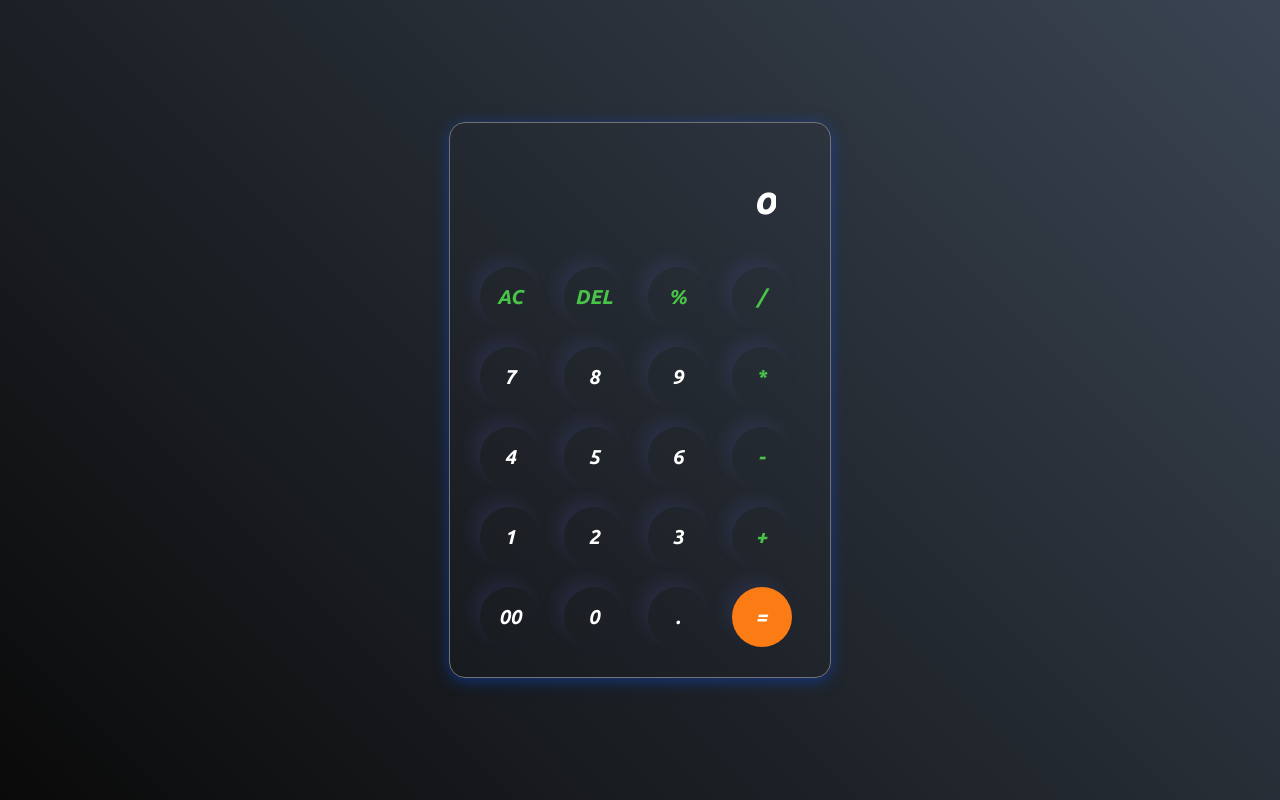
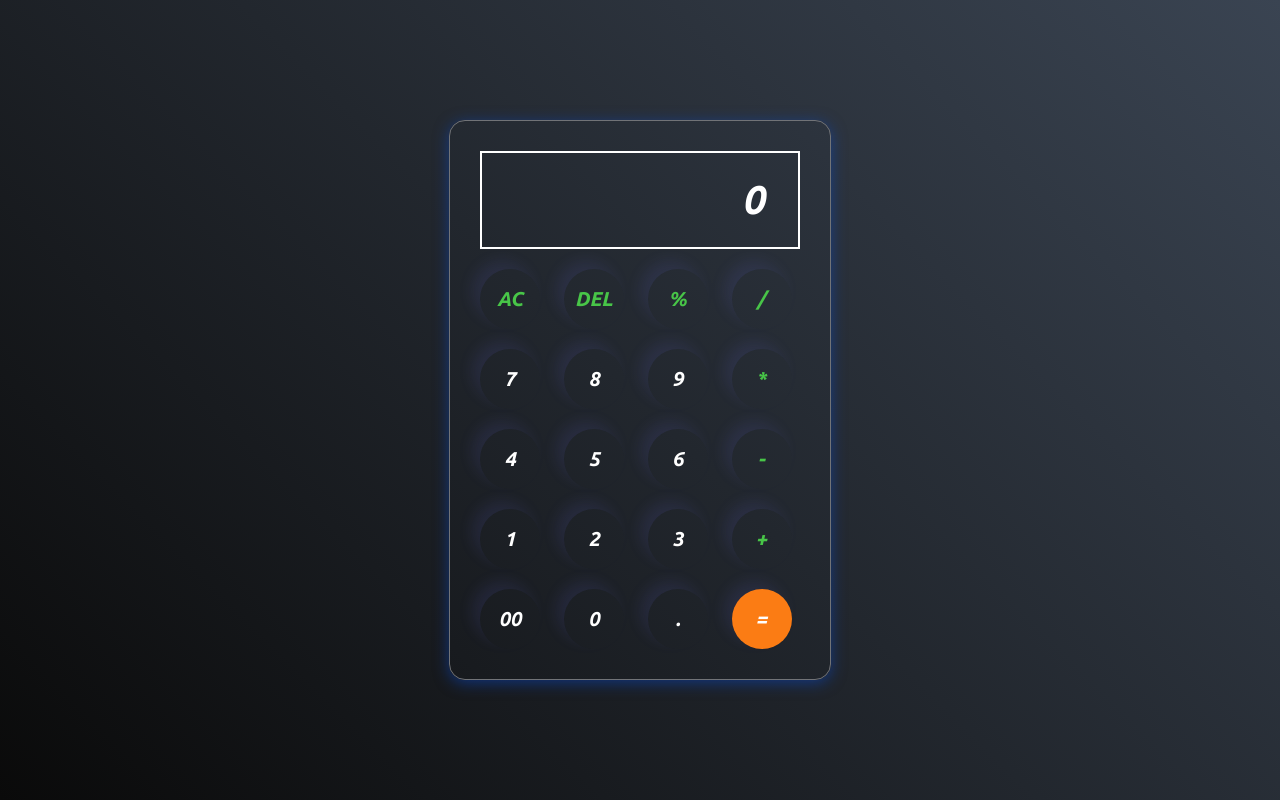
Before and after one commit to Khushal1208/web-Devlopment-Projects, a plain HTML site: page index.html in a window 1280 px wide. Drawn offline with Linux system fonts and the light colour scheme.

Commit message:
input css small change

```diff
--- a/cal.css
+++ b/cal.css
@@ -25,7 +25,7 @@ body {
 
 input {
   width: 320px;
-  border: none;
+  border: 2px solid white;
   padding: 24px;
   margin: 10px;
   background: transparent;
--- a/index.html
+++ b/index.html
@@ -8,7 +8,7 @@
   </head>
   <body>
     <div class="calculator">
-      <input type="text" name="" placeholder="o" id="inputBox" />
+      <input type="text" name="" placeholder="0 " id="inputBox" />
       <div>
         <button class="operator">AC</button>
         <button class="operator">DEL</button>
```
